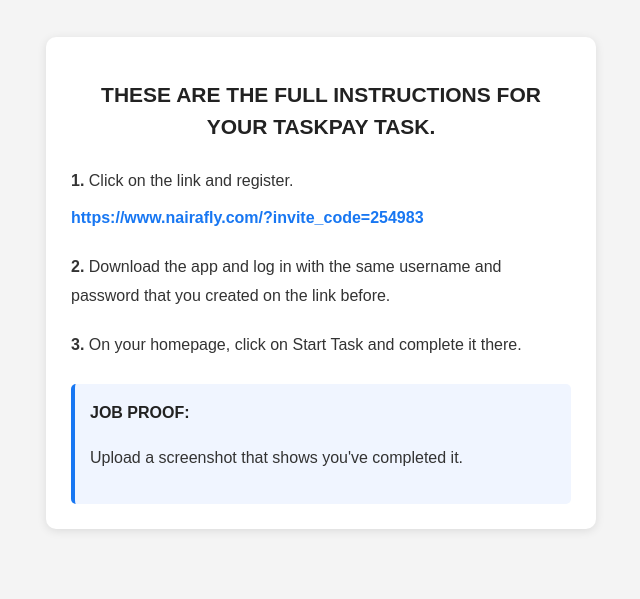
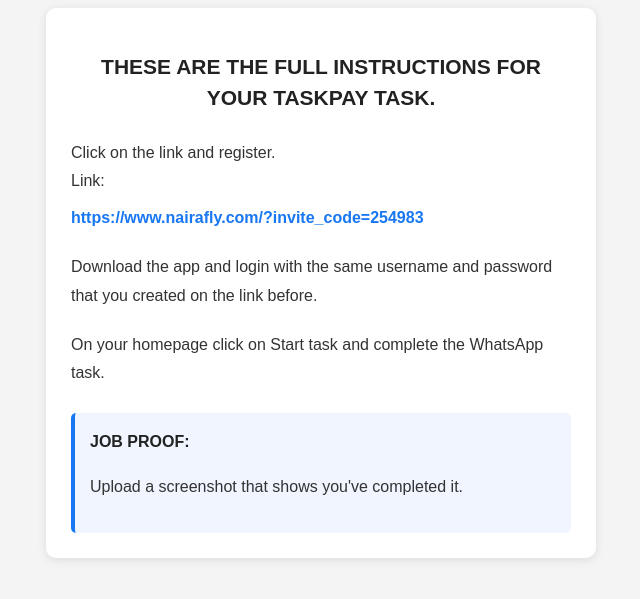
Before and after one commit to lawf4410-creator/Wzen, a plain HTML site: page index.html in a window 1280 px wide. Shown: the part 137-736 px from the top of the page, without its empty margins (319-959 px from the left). Drawn offline with Linux system fonts and the light colour scheme.

Commit message:
Update index.html

```diff
--- a/index.html
+++ b/index.html
@@ -83,7 +83,11 @@
     <div class="instructions">
 
         <div class="step">
-            <strong>1.</strong> Click on the link and register.
+            Click on the link and register.
+
+            <br>
+
+            Link:
 
             <br>
 
@@ -96,11 +100,11 @@
         </div>
 
         <div class="step">
-            <strong>2.</strong> Download the app and log in with the same username and password that you created on the link before.
+            Download the app and login with the same username and password that you created on the link before.
         </div>
 
         <div class="step">
-            <strong>3.</strong> On your homepage, click on Start Task and complete it there.
+            On your homepage click on Start task and complete the WhatsApp task.
         </div>
 
         <div class="proof">
```
